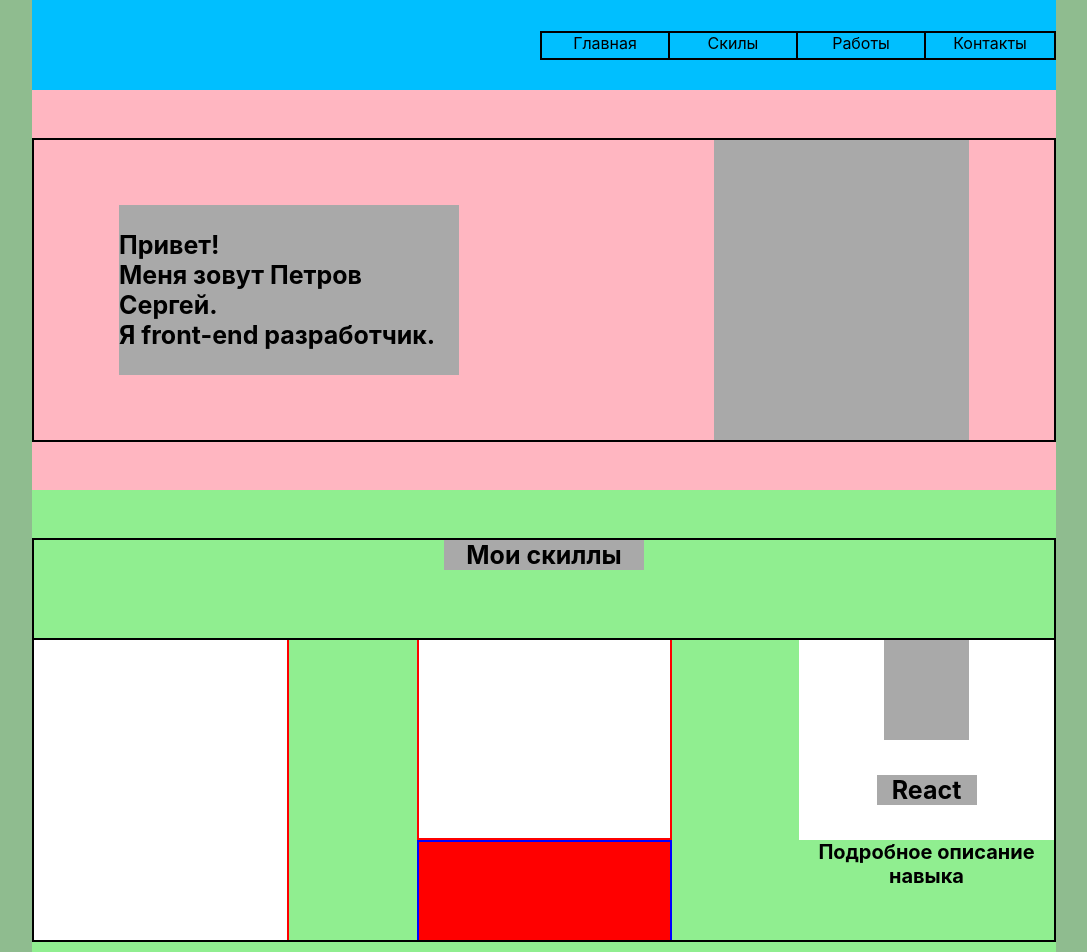
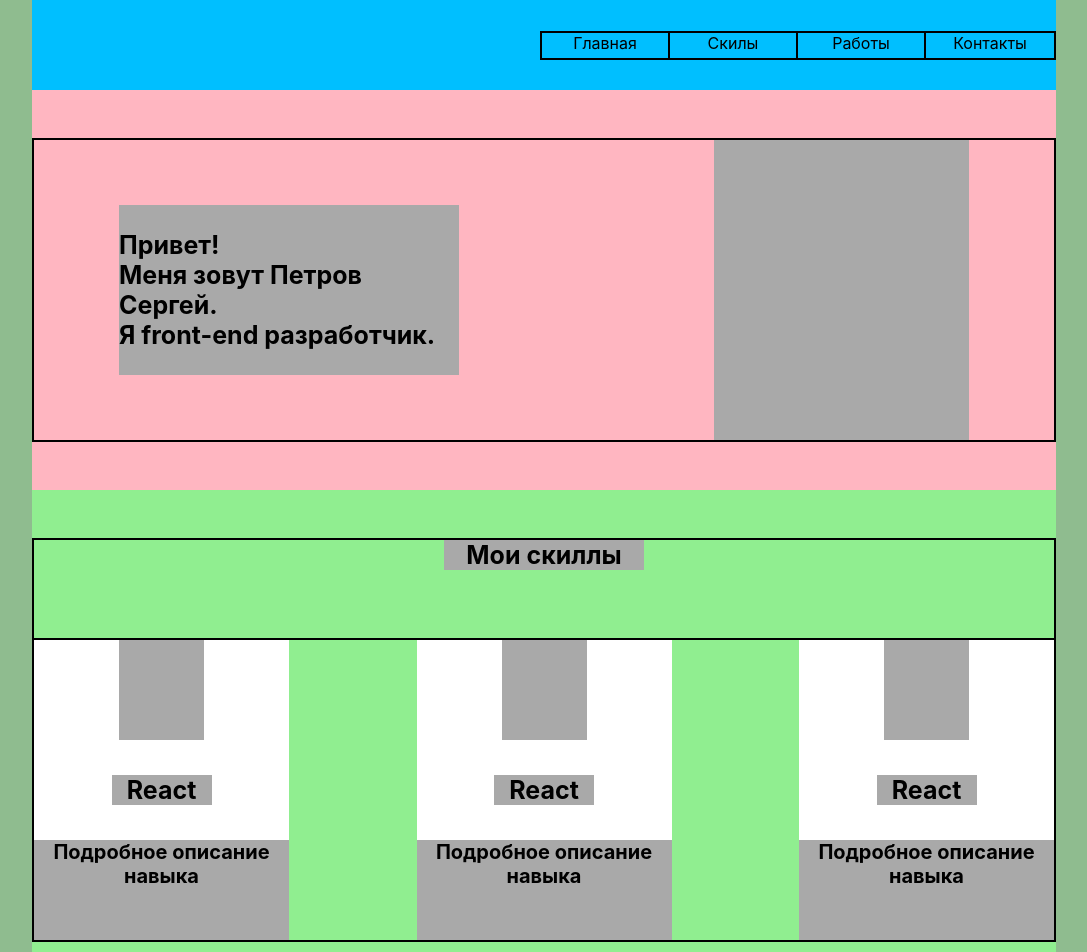
Before and after one commit to zerkalo70/portfolio, a React (Create React App) app: page / in a window 1280 px wide. Shown: the top 952 px of the page, without its empty margins (96-1183 px from the left). Built offline with nearby package versions, Linux system fonts and the light colour scheme.

Commit message:
redisain skills

```diff
--- a/src/App.css
+++ b/src/App.css
@@ -100,11 +100,9 @@
 .blockSkills {
     display: grid;
     grid-template-columns: repeat(8, 1fr);
-    grid-template-rows: repeat(4, 1fr);
-    grid-template-areas: "bS_1 bS_1 bS_1 bS_1 bS_1 bS_1 bS_1 bS_1"
-    "bS_2 bS_2 . bS_3 bS_3 . bS_5 bS_5"
-    "bS_2 bS_2 . bS_3 bS_3 . bS_6 bS_6"
-    "bS_2 bS_2 . bS_4 bS_4 . bS_7 bS_7";
+    grid-template-rows: repeat(2, 1fr);
+    grid-template-areas: "bS_1"
+    "bS_2";
     align-self: center;
     height: 400px;
     border: 2px solid black;
@@ -113,9 +111,10 @@
 .bS_1 {
     display: grid;
     grid-area: bS_1;
-    /*grid-column: 1/9;*/
-    /*grid-row: 1/2;*/
     border-bottom: 2px solid black;
+    /*height: 100px;*/
+    grid-row: 1/2;
+    grid-column: 1/9;
 }
 
 .title {
@@ -130,37 +129,67 @@
 }
 
 .bS_2 {
+    display: grid;
+    grid-template-columns: repeat(8, 1fr);
+    grid-template-rows: 1fr;
+    grid-template-areas: "skill";
     grid-area: bS_2;
-    /*grid-column: 1/3;*/
-    /*grid-row: 2/5;*/
-    border-right: 2px solid red;
-    background-color: white;
+    /*height: 300px;*/
+    grid-row: 2/3;
+    grid-column: 1/9;
 }
 
-.bS_3 {
-    grid-area: bS_3;
-    /*grid-column: 4/6;*/
-    /*grid-row: 2/4;*/
-    border: 2px solid red;
-    border-top: none;
+.skill1 {
+    display: grid;
+    grid-template-columns: repeat(3, 1fr);
+    grid-template-rows: repeat(3, 1fr);
+    grid-template-areas: "bS_2a bS_2a bS_2a"
+    "bS_2b bS_2b bS_2b"
+    "bS_2c bS_2c bS_2c";
+    grid-area: skill;
+    /*border-right: 2px solid red;*/
     background-color: white;
+    height: 300px;
+    grid-row: 2/3;
+    grid-column: 1/3;
 }
 
-.bS_4 {
-    grid-area: bS_4;
-    /*grid-column: 4/6;*/
-    /*grid-row: 4/5;*/
-    border: 2px solid blue;
-    border-bottom: none;
-    background-color: red;
+.skill2 {
+    display: grid;
+    grid-template-columns: repeat(3, 1fr);
+    grid-template-rows: repeat(3, 1fr);
+    grid-template-areas: "bS_2a bS_2a bS_2a"
+    "bS_2b bS_2b bS_2b"
+    "bS_2c bS_2c bS_2c";
+    grid-area: skill;
+    /*border-right: 2px solid red;*/
+    background-color: white;
+    height: 300px;
+    grid-row: 2/3;
+    grid-column: 4/6;
 }
 
-.bS_5 {
+.skill3 {
+    display: grid;
+    grid-template-columns: repeat(3, 1fr);
+    grid-template-rows: repeat(3, 1fr);
+    grid-template-areas: "bS_2a bS_2a bS_2a"
+    "bS_2b bS_2b bS_2b"
+    "bS_2c bS_2c bS_2c";
+    grid-area: skill;
+    /*border-right: 2px solid red;*/
+    background-color: white;
+    height: 300px;
+    grid-row: 2/3;
+    grid-column: 7/9;
+}
+
+.bS_2a {
     display: grid;
     grid-template-columns: repeat(3, 1fr);
     grid-template-rows: 1fr;
     grid-template-areas: "grey";
-    grid-area: bS_5;
+    grid-area: bS_2a;
     /*grid-column: 7/9;*/
     /*grid-row: 2/3;*/
     background-color: white;
@@ -172,12 +201,12 @@
     background-color: darkgrey;
 }
 
-.bS_6 {
+.bS_2b {
     display: grid;
     grid-template-columns: repeat(3, 1fr);
     grid-template-rows: 1fr;
     grid-template-areas: "react";
-    grid-area: bS_6;
+    grid-area: bS_2b;
     /*grid-column: 7/9;*/
     /*grid-row: 3/4;*/
     background-color: white;
@@ -199,11 +228,11 @@
     background-color: darkgrey;
 }
 
-.bS_7 {
-    grid-area: bS_7;
+.bS_2c {
+    grid-area: bS_2c;
     /*grid-column: 7/9;*/
     /*grid-row: 4/5;*/
-    /*background-color: darkgray;*/
+    background-color: darkgray;
 }
 
 .description {
--- a/src/App.js
+++ b/src/App.js
@@ -33,19 +33,46 @@ class App extends React.Component {
                         <div className="bS_1">
                             <p className="title">Мои скиллы</p>
                         </div>
-                        <div className="bS_2"></div>
-                        <div className="bS_3"></div>
-                        <div className="bS_4"></div>
-                        <div className="bS_5">
-                            <div className="grey"></div>
-                        </div>
-                        <div className="bS_6">
-                            <div className="react">
-                                <p>React</p>
+                        <div className="bS_2">
+                        <div className="skill1">
+                            <div className="bS_2a">
+                                <div className="grey"></div>
+                            </div>
+                            <div className="bS_2b">
+                                <div className="react">
+                                    <p>React</p>
+                                </div>
+                            </div>
+                            <div className="bS_2c">
+                                <p className="description">Подробное описание<br/> навыка</p>
                             </div>
                         </div>
-                        <div className="bS_7">
-                            <p className="description">Подробное описание<br/> навыка</p>
+                        <div className="skill2">
+                            <div className="bS_2a">
+                                <div className="grey"></div>
+                            </div>
+                            <div className="bS_2b">
+                                <div className="react">
+                                    <p>React</p>
+                                </div>
+                            </div>
+                            <div className="bS_2c">
+                                <p className="description">Подробное описание<br/> навыка</p>
+                            </div>
+                        </div>
+                        <div className="skill3">
+                            <div className="bS_2a">
+                                <div className="grey"></div>
+                            </div>
+                            <div className="bS_2b">
+                                <div className="react">
+                                    <p>React</p>
+                                </div>
+                            </div>
+                            <div className="bS_2c">
+                                <p className="description">Подробное описание<br/> навыка</p>
+                            </div>
+                        </div>
                         </div>
                     </div>
                 </div>
```
